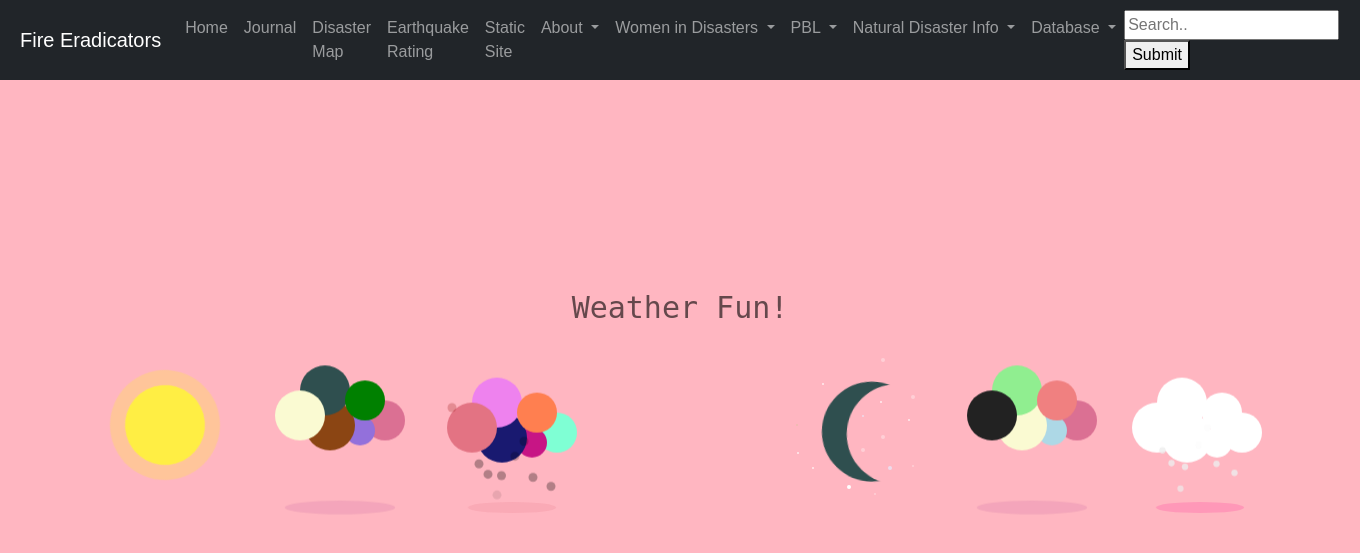
After one commit to nehapavani/n224_Venus, a Flask app: page /weather_fun/ in a window 1360 px wide. The commit adds this page. Shown: the top 553 px of the page. Run offline with Flask 2, Linux system fonts and the light colour scheme.

Commit message:
pbl week5

```diff
--- a/main.py
+++ b/main.py
@@ -39,11 +39,11 @@ def greet_earthquakerating():
 
 @app.route("/recent_updates/")
 def recent_updates():
-    return render_template("pblweek4/recent_updates.html")
+    return render_template("pbl/week4/recent_updates.html")
 
 @app.route("/disastermap/" , methods=['GET', 'POST'])
 def disastermap():
-    return render_template("pblweek4/disastermap.html")
+    return render_template("pbl/week4/disastermap.html")
 
 @app.route('/greet_disastermap', methods=['GET', 'POST'])
 def greet_disastermap():
@@ -51,13 +51,13 @@ def greet_disastermap():
     if request.form:
         comment = request.form.get("comment")
         if comment.__len__() != 0:  # input field has content
-            return render_template("pblweek4/disastermap.html", comment=comment)
+            return render_template("pbl/week4/disastermap.html", comment=comment)
         else:
             # starting and empty input default
-            return render_template("pblweek4/disastermap.html", comment="World")
-            return render_template("pblweek4/disastermap.html", comment="Bad input")
+            return render_template("pbl/week4/disastermap.html", comment="World")
+            return render_template("pbl/week4/disastermap.html", comment="Bad input")
     else:
-        return render_template("pblweek4/disastermap.html")
+        return render_template("pbl/week4/disastermap.html")
 
 
 # @app.route("/disasterNews/")
@@ -77,19 +77,23 @@ def lydia_sijp():
 
 @app.route("/impacts/")
 def impacts():
-    return render_template("pblweek4/impacts.html")
+    return render_template("pbl/week4/impacts.html")
 
 @app.route("/world/")
 def world():
-    return render_template("pblweek4/world.html")
+    return render_template("pbl/week4/world.html")
+
+@app.route("/weather_fun/")
+def weather_fun():
+    return render_template("pbl/week5/weather_fun.html")
 
 @app.route("/animal/")
 def animal():
-    return render_template("pblweek4/animal.html")
+    return render_template("pbl/week4/animal.html")
 
 @app.route("/political/")
 def political():
-    return render_template("pblweek4/political.html")
+    return render_template("pbl/week4/political.html")
 
 @app.route("/about/")
 def about():
--- a/templates/layouts/navbar.html
+++ b/templates/layouts/navbar.html
@@ -43,11 +43,12 @@
 
             <li class="nav-item dropdown">
                 <a class="nav-link dropdown-toggle" data-bs-toggle="dropdown" aria-expanded="false" id="dropdownMenuButton1" type="button">
-                    PBL Week 4
+                    PBL
                 </a>
                 <div class="dropdown-menu" aria-labelledby="dropdownMenuButton1">
                     <a class="dropdown-item" href={{ url_for('recent_updates') }}>Recent Updates</a>
                     <a class="dropdown-item" href={{ url_for('impacts') }}>Impacts</a>
+                    <a class="dropdown-item" href={{ url_for('weather_fun') }}>Fun</a>
 
                 </div>
             </li>
--- /dev/null
+++ b/templates/pbl/week5/weather_fun.html
@@ -0,0 +1,551 @@
+{% extends "layouts/base.html" %}
+{%block head%}
+
+{%endblock%}
+
+{%block body%}
+<style>
+    /* SUNNY */
+    .sunny {
+        animation: sunny 15s linear infinite;
+        background: linear-gradient(top, rgba(255,255,255,0) 0%, rgba(255,255,255,0.8) 50%, rgba(255,255,255,0) 100%);
+        height: 140px;
+        width: 20px;
+        margin-left: -15px;
+        position: absolute;
+        left: 90px;
+        top: 20px;
+    }
+    .sunny:before {
+        background: linear-gradient(top, rgba(255,255,255,0) 0%, rgba(255,255,255,0.8) 50%, rgba(255,255,255,0) 100%);
+        content: '';
+        height: 140px;
+        width: 100px;
+        opacity: 1;
+        position: absolute;
+        bottom: 0px;
+        left: 0px;
+        transform: rotate(90deg);
+    }
+    .sunny:after {
+        background: #FFEE44;
+        border-radius: 50%;
+        box-shadow: rgba(255,255,0,0.2) 0 0 0 15px;
+        content: '';
+        height: 80px;
+        width: 80px;
+        position: absolute;
+        left: -30px;
+        top: 30px;
+    }
+    @keyframes sunny {
+        0% { transform: rotate(90deg); }
+        100% { transform: rotate(360deg); }
+    }
+
+    /* CLOUDY */
+    .cloudy {
+        animation: cloudy 5s ease-in-out infinite;
+        background: lightgoldenrodyellow;
+        border-radius: 50%;
+        box-shadow:
+                green 65px -15px 0 -5px,
+                darkslategray 25px -25px,
+                saddlebrown 30px 10px,
+                mediumpurple 60px 15px 0 -10px,
+                palevioletred 85px 5px 0 -5px;
+        height: 50px;
+        width: 50px;
+        margin-left: -60px;
+        position: absolute;
+        left: 255px;
+        top: 70px;
+    }
+    .cloudy:after {
+        animation: cloudy_shadow 5s ease-in-out infinite;
+        background: purple;
+        border-radius: 50%;
+        content: '';
+        height: 15px;
+        width: 120px;
+        opacity: 0.2;
+        position: absolute;
+        left: 5px;
+        bottom: -60px;
+        transform: scale(.7);
+    }
+    @keyframes cloudy {
+        50% { transform: translateY(-20px); }
+    }
+    @keyframes cloudy_shadow {
+        50% { transform: translateY(20px) scale(1); opacity:.05; }
+    }
+
+    /* RAINY */
+    .rainy {
+        animation: rainy 5s ease-in-out infinite 1s;
+        background: #E37383;
+        border-radius: 50%;
+        box-shadow:
+                coral 65px -15px 0 -5px,
+                violet 25px -25px,
+                midnightblue 30px 10px,
+                mediumvioletred 60px 15px 0 -10px,
+                aquamarine 85px 5px 0 -5px;
+        display: block;
+        height: 50px;
+        width: 50px;
+        margin-left: -60px;
+        position: absolute;
+        left: 427px;
+        top: 70px;
+    }
+    .rainy:after {
+        animation: rainy_shadow 5s ease-in-out infinite 1s;
+        background: #E37383;
+        border-radius: 50%;
+        content: '';
+        height: 15px;
+        width: 120px;
+        opacity: 0.2;
+        position: absolute;
+        left: 5px;
+        bottom: -60px;
+        transform: scale(.7);
+    }
+    .rainy:before {
+        animation: rainy_rain .7s infinite linear;
+        content: '';
+        background: brown;
+        border-radius:100%;
+        display: block;
+        height: 10px;
+        width: 10px;
+        opacity: 0.3;
+        transform: scale(.9);
+    }
+    @keyframes rainy {
+        50% { transform: translateY(-20px); }
+    }
+    @keyframes rainy_shadow {
+        50% { transform: translateY(20px) scale(1); opacity: 0.05; }
+    }
+    @keyframes rainy_rain {
+        0% {
+            box-shadow:
+                    rgba(0,0,0,0) 30px 30px,
+                    rgba(0,0,0,0) 40px 40px,
+                    #000 50px 75px,
+                    #000 55px 50px,
+                    #F9DECE 70px 100px,
+                    #000 80px 95px,
+                    #000 110px 45px,
+                    #000 90px 35px;
+        }
+        25% {
+            box-shadow:
+                    #000 30px 45px,
+                    #000 40px 60px,
+                    #000 50px 90px,
+                    #000 55px 65px,
+                    rgba(0,0,0,0) 70px 120px,
+                    rgba(0,0,0,0) 80px 120px,
+                    #000 110px 70px,
+                    #000 90px 60px;
+        }
+        26% {
+            box-shadow:
+                    #000 30px 45px,
+                    #000 40px 60px,
+                    #000 50px 90px,
+                    #000 55px 65px,
+                    rgba(0,0,0,0) 70px 40px,
+                    rgba(0,0,0,0) 80px 20px,
+                    #000 110px 70px,
+                    #000 90px 60px;
+        }
+        50% {
+            box-shadow:
+                    #000 30px 70px,
+                    #000 40px 80px,
+                    rgba(0,0,0,0) 50px 100px,
+                    #000 55px 80px,
+                    #000 70px 60px,
+                    #000 80px 45px,
+                    #000 110px 95px,
+                    #000 90px 85px;
+        }
+        51% {
+            box-shadow:
+                    #000 30px 70px,
+                    #000 40px 80px,
+                    rgba(0,0,0,0) 50px 45px,
+                    #000 55px 80px,
+                    #000 70px 60px,
+                    #000 80px 45px,
+                    #000 110px 95px,
+                    #000 90px 85px;
+        }
+        75% {
+            box-shadow:
+                    #000 30px 95px,
+                    #000 40px 100px,
+                    #000 50px 60px,
+                    rgba(0,0,0,0) 55px 95px,
+                    #000 70px 80px,
+                    #000 80px 70px,
+                    rgba(0,0,0,0) 110px 120px,
+                    rgba(0,0,0,0) 90px 110px;
+        }
+        76% {
+            box-shadow:
+                    #000 30px 95px,
+                    #000 40px 100px,
+                    #000 50px 60px,
+                    rgba(0,0,0,0) 55px 35px,
+                    #000 70px 80px,
+                    #000 80px 70px,
+                    rgba(0,0,0,0) 110px 25px,
+                    rgba(0,0,0,0) 90px 15px;
+        }
+        100% {
+            box-shadow:
+                    rgba(0,0,0,0) 30px 120px,
+                    rgba(0,0,0,0) 40px 120px,
+                    olive 50px 75px,
+                    #000 55px 50px,
+                    #000 70px 100px,
+                    #000 80px 95px,
+                    #000 110px 45px,
+                    #000 90px 35px;
+        }
+    }
+
+    /* STARRY */
+    .starry {
+        animation: starry_star 5s ease-in-out infinite;
+        background: #fff;
+        border-radius: 50%;
+        box-shadow:
+                #FFFFFF 26px 7px 0 -1px,
+                rgba(255,255,255,0.1) -36px -19px 0 -1px,
+                rgba(255,255,255,0.1) -51px -34px 0 -1px,
+                darkkhaki -52px -62px 0 -1px,
+                #FFFFFF 14px -37px,
+                rgba(255,255,255,0.1) 41px -19px,
+                #FFFFFF 34px -50px,
+                rgba(255,255,255,0.1) 14px -71px 0 -1px,
+                #FFFFFF 64px -21px 0 -1px,
+                rgba(255,255,255,0.1) 32px -85px 0 -1px,
+                #FFFFFF 64px -90px,
+                rgba(255,255,255,0.1) 60px -67px 0 -1px,
+                #FFFFFF 34px -127px,
+                rgba(255,255,255,0.1) -26px -103px 0 -1px;
+        height: 4px;
+        width: 4px;
+        margin-left: -10px;
+        opacity: 1;
+        position: absolute;
+        left: 777px;
+        top: 150px;
+    }
+    .starry:after {
+        animation: starry 5s ease-in-out infinite;
+        border-radius: 50%;
+        box-shadow: darkslategray -25px 0;
+        content: '';
+        height: 100px;
+        width: 100px;
+        position: absolute;
+        top: -106px;
+        transform: rotate(-5deg);
+        transform-origin: 0 50%;
+    }
+
+    @keyframes starry {
+        50% { transform: rotate(10deg); }
+    }
+    @keyframes starry_star {
+        50% {
+            box-shadow:
+                    rgba(255,255,255,0.1) 26px 7px 0 -1px,
+                    #FFFFFF -36px -19px 0 -1px,
+                    #FFFFFF -51px -34px 0 -1px,
+                    rgba(255,255,255,0.1) -52px -62px 0 -1px,
+                    rgba(255,255,255,0.1) 14px -37px,
+                    lavender 41px -19px,
+                    rgba(255,255,255,0.1) 34px -50px,
+                    lavender 14px -71px 0 -1px,
+                    rgba(255,255,255,0.1) 64px -21px 0 -1px,
+                    #FFFFFF 32px -85px 0 -1px,
+                    rgba(255,255,255,0.1) 64px -90px,
+                    #FFFFFF 60px -67px 0 -1px,
+                    rgba(255,255,255,0.1) 34px -127px,
+                    #FFFFFF -26px -103px 0 -1px;
+        }
+    }
+
+    /* STORMY */
+    .stormy {
+        animation: stormy 5s ease-in-out infinite;
+        background: #222222;
+        border-radius: 50%;
+        box-shadow:
+                lightcoral 65px -15px 0 -5px,
+                lightgreen 25px -25px,
+                lightgoldenrodyellow 30px 10px,
+                lightblue 60px 15px 0 -10px,
+                palevioletred 85px 5px 0 -5px;
+        height: 50px;
+        width: 50px;
+        margin-left: -60px;
+        position: absolute;
+        left: 947px;
+        top: 70px;
+    }
+    .stormy:after {
+        animation: stormy_shadow 5s ease-in-out infinite;
+        background: purple;
+        border-radius: 50%;
+        content: '';
+        height: 15px;
+        width: 120px;
+        opacity: 0.2;
+        position: absolute;
+        left: 5px;
+        bottom: -60px;
+        transform: scale(.7);
+    }
+    .stormy:before {
+        animation: stormy_thunder 2s steps(1, end) infinite;
+        border-left: 0px solid transparent;
+        border-right: 7px solid transparent;
+        border-top: 43px solid yellow;
+        box-shadow: yellow -7px -32px;
+        content: '';
+        display: block;
+        height: 0;
+        width: 0;
+        position: absolute;
+        left: 57px;
+        top: 70px;
+        transform: rotate(14deg);
+        transform-origin: 50% -60px;
+    }
+    @keyframes stormy {
+        50% { transform: translateY(-20px); }
+    }
+    @keyframes stormy_shadow {
+        50% { transform: translateY(20px) scale(1); opacity: 0.05; }
+    }
+    @keyframes stormy_thunder {
+        0%  { transform: rotate(20deg); opacity:1; }
+        5%  { transform: rotate(-34deg); opacity:1; }
+        10% { transform: rotate(0deg); opacity:1; }
+        15% { transform: rotate(-34deg); opacity:0; }
+    }
+
+    /* SNOWY */
+    .snowy {
+        animation: snowy 5s ease-in-out infinite 1s;
+        background: #FFFFFF;
+        border-radius: 50%;
+        box-shadow:
+                #FFFFFF 65px -15px 0 -5px,
+                #FFFFFF 25px -25px,
+                #FFFFFF 30px 10px,
+                #FFFFFF 60px 15px 0 -10px,
+                #FFFFFF 85px 5px 0 -5px;
+        display: block;
+        height: 50px;
+        width: 50px;
+        margin-left: -60px;
+        position: absolute;
+        left: 1112px;
+        top: 70px;
+    }
+    .snowy:after {
+        animation: snowy_shadow 5s ease-in-out infinite 1s;
+        background: deeppink;
+        border-radius: 50%;
+        content: '';
+        height: 15px;
+        width: 120px;
+        opacity: 0.2;
+        position: absolute;
+        left: 8px;
+        bottom: -60px;
+        transform: scale(.7);
+    }
+    .snowy:before {
+        animation: snowy_snow 2s infinite linear;
+        content: '';
+        border-radius: 50%;
+        display: block;
+        height: 7px;
+        width: 7px;
+        opacity: 0.8;
+        transform: scale(.9);
+    }
+    @keyframes snowy {
+        50% { transform: translateY(-20px); }
+    }
+    @keyframes snowy_shadow {
+        50% { transform: translateY(20px) scale(1); opacity: 0.05; }
+    }
+    @keyframes snowy_snow {
+        0% {
+            box-shadow:
+                    rgba(238,238,238,0) 30px 30px,
+                    rgba(238,238,238,0) 40px 40px,
+                    #EEEEEE 50px 75px,
+                    #EEEEEE 55px 50px,
+                    #EEEEEE 70px 100px,
+                    #EEEEEE 80px 95px,
+                    #EEEEEE 110px 45px,
+                    #EEEEEE 90px 35px;
+        }
+        25% {
+            box-shadow:
+                    #EEEEEE 30px 45px,
+                    #EEEEEE 40px 60px,
+                    #EEEEEE 50px 90px,
+                    #EEEEEE 55px 65px,
+                    rgba(238,238,238,0) 70px 120px,
+                    rgba(238,238,238,0) 80px 120px,
+                    #EEEEEE 110px 70px,
+                    #EEEEEE 90px 60px;
+        }
+        26% {
+            box-shadow:
+                    #EEEEEE 30px 45px,
+                    #EEEEEE 40px 60px,
+                    #EEEEEE 50px 90px,
+                    #EEEEEE 55px 65px,
+                    rgba(238,238,238,0) 70px 40px,
+                    rgba(238,238,238,0) 80px 20px,
+                    #EEEEEE 110px 70px,
+                    #EEEEEE 90px 60px;
+        }
+        50% {
+            box-shadow:
+                    #EEEEEE 30px 70px,
+                    #EEEEEE 40px 80px,
+                    rgba(238,238,238,0) 50px 100px,
+                    #EEEEEE 55px 80px,
+                    #EEEEEE 70px 60px,
+                    #EEEEEE 80px 45px,
+                    #EEEEEE 110px 95px,
+                    #EEEEEE 90px 85px;
+        }
+        51% {
+            box-shadow:
+                    #EEEEEE 30px 70px,
+                    #EEEEEE 40px 80px,
+                    rgba(238,238,238,0) 50px 45px,
+                    #EEEEEE 55px 80px,
+                    #EEEEEE 70px 60px,
+                    #EEEEEE 80px 45px,
+                    #EEEEEE 110px 95px,
+                    #EEEEEE 90px 85px;
+        }
+        75% {
+            box-shadow:
+                    #EEEEEE 30px 95px,
+                    #EEEEEE 40px 100px,
+                    #EEEEEE 50px 60px,
+                    rgba(238,238,238,0) 55px 95px,
+                    #EEEEEE 70px 80px,
+                    #EEEEEE 80px 70px,
+                    rgba(238,238,238,0) 110px 120px,
+                    rgba(238,238,238,0) 90px 110px;
+        }
+        76% {
+            box-shadow:
+                    #EEEEEE 30px 95px,
+                    #EEEEEE 40px 100px,
+                    #EEEEEE 50px 60px,
+                    rgba(238,238,238,0) 55px 35px,
+                    #EEEEEE 70px 80px,
+                    #EEEEEE 80px 70px,
+                    rgba(238,238,238,0) 110px 25px,
+                    rgba(238,238,238,0) 90px 15px;
+        }
+        100% {
+            box-shadow:
+                    rgba(238,238,238,0) 30px 120px,
+                    rgba(238,238,238,0) 40px 120px,
+                    #EEEEEE 50px 75px,
+                    #EEEEEE 55px 50px,
+                    #EEEEEE 70px 100px,
+                    #EEEEEE 80px 95px,
+                    #EEEEEE 110px 45px,
+                    #EEEEEE 90px 35px;
+        }
+    }
+
+    body {
+        font-family: sans-serif;
+        background: #FFB6C1;
+        margin: 0;
+    }
+    h1 {
+        text-align: center;
+        font-weight: 400;
+        position: absolute;
+        width: 100%;
+        font-size: 25px;
+        top: 50%;
+        margin-top: -130px;
+        opacity: .6;
+    }
+    #fabrizio {
+        border-top: 100px solid deeppink;
+        border-right: 63px solid transparent;
+        width: 0;
+        transform: scale(.33);
+        transform-origin: 0 0;
+        margin: 20px;
+        opacity:.6
+    }
+    #fabrizio:before {
+        background: #e75480;
+        width: 20px;
+        height: 30px;
+        content: '';
+        display: block;
+        transform: skewX(-32deg);
+        position: relative;
+        top: -64px;
+        left: 30px;
+    }
+    #fabrizio:after {
+        background: #e75480;
+        width: 40px;
+        height: 36px;
+        content: '';
+        display: block;
+        transform: skewX(-32deg);
+        position: relative;
+        top: -130px;
+        left: 50px;
+    }
+
+    .container {
+        position: absolute;
+        height: 210px;
+        left: 50%;
+        top: 50%;
+        margin: -65px -600px;
+    }
+</style>
+    <h1 style="font-family: 'Agency FB', monospace; padding: 20px; color:black; font-size: 30px;">Weather Fun!</h1>
+    <div class="container">
+        <div class="cloudy"></div>
+        <div class="sunny"></div>
+        <div class="rainy"></div>
+        <div class="snowy"></div>
+        <div class="starry"></div>
+        <div class="stormy"></div>
+    </div>
+{%endblock%}
--- a/templates/team/allison.html
+++ b/templates/team/allison.html
@@ -31,17 +31,17 @@
     </head>
     <h1 style="font-family: 'Agency FB', monospace; padding: 20px; color:black; font-size: 30px;">Allison Huang</h1>
     <body style="background-color:#FFC0CB;">
-    <img src="/static/assets/aboutImg/mask_on_allison.JPG" id="maskOff" style="width: 200px">
+    <img src="/static/assets/aboutImg/maskOn/mask_on_allison.JPG" id="maskOff" style="width: 200px">
 
     <p><button class="button" onclick="toggleImage()">Click Me</button></p>
 
     <script>
         function toggleImage() {
             var img = document.getElementById("maskOff");
-            if (img.src.match("/static/assets/aboutImg/mask_on_allison.JPG")){
+            if (img.src.match("/static/assets/aboutImg/maskOn/mask_on_allison.JPG")){
                 img.src = "/static/assets/aboutimg/maskOff/mask_off_allison.jpg";
             }else{
-                img.src = "/static/assets/aboutImg/mask_on_allison.JPG"
+                img.src = "/static/assets/aboutImg/maskOn/mask_on_allison.JPG"
             }
         }
     </script>
```
Also changed, not shown: templates/team/anika.html (+4 -4 lines), static/assets/aboutImg/maskOff/mask_off_anika.png (added), static/assets/aboutImg/maskOn/mask_on_anika.png (added), templates/pbl/week4/animal.html (renamed from templates/pblweek4/animal.html), templates/pbl/week4/disastermap.html (renamed from templates/pblweek4/disastermap.html), templates/pbl/week4/impacts.html (renamed from templates/pblweek4/impacts.html), templates/pbl/week4/political.html (renamed from templates/pblweek4/political.html), templates/pbl/week4/recent_updates.html (renamed from templates/pblweek4/recent_updates.html), templates/pbl/week4/world.html (renamed from templates/pblweek4/world.html), 3 other files.
